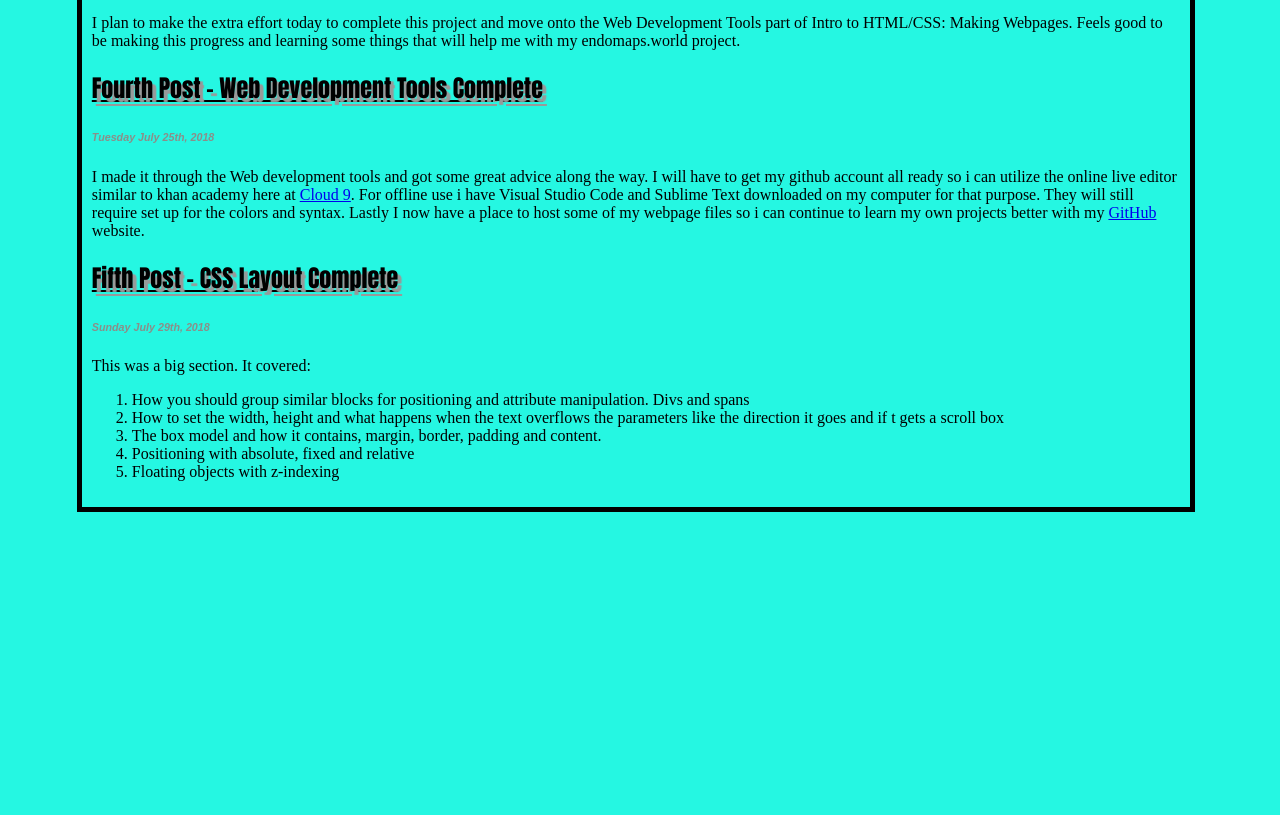
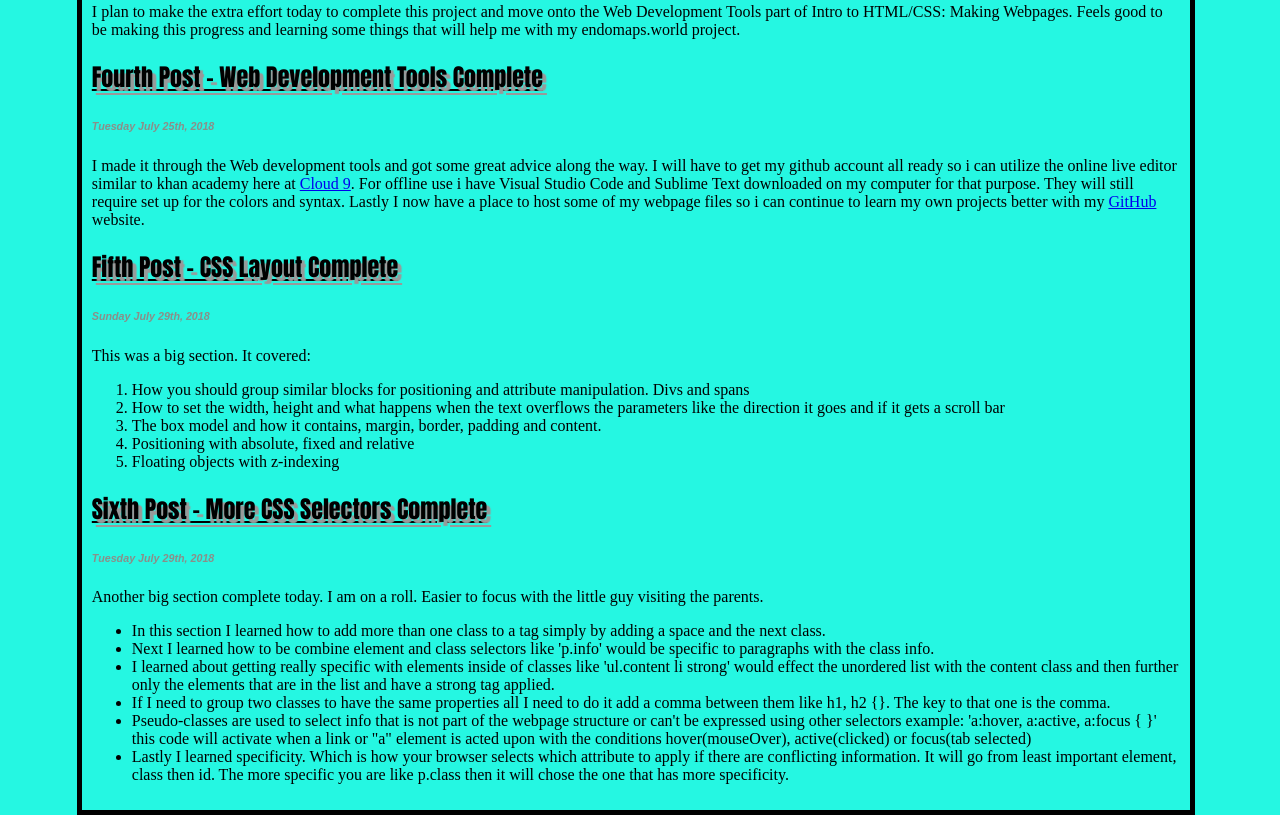
Before and after one commit to bluntsmasha420/bluntsmasha420.github.io, a plain HTML site: page index.html in a window 1280 px wide. Shown: the part 777-1592 px from the top of the page. Before the commit the page ends 1289 px from the top, so only its background shows below. Drawn offline with Linux system fonts and the light colour scheme.

Commit message:
Update index.html

```diff
--- a/index.html
+++ b/index.html
@@ -52,6 +52,7 @@
             <li><a href="#webDevTools">Third Post - On to Web Development Tools</a></li>
             <li><a href="#webDevToolsComp">Fourth Post - Web Development Tools Complete</a></li>
             <li><a href="#cssLayout">Fifth Post - CSS Layout Complete</a></li>
+            <li><a href="#morecss">Sixth Post - More CSS Selectors Complete</a></li>
         </ul>
 
 
@@ -78,19 +79,33 @@
 
         <p>I made it through the Web development tools and got some great advice along the way. I will have to get my github account all ready so i can utilize the online live editor similar to khan academy here at <a href="http://ide.c9.io/">Cloud 9</a>. For offline use i have Visual Studio Code and Sublime Text downloaded on my computer for that purpose. They will still require set up for the colors and syntax. Lastly I now have a place to host some of my webpage files so i can continue to learn my own projects better with my <a href="http://github.com">GitHub</a> website. </p>
 
+
         <h2 id="cssLayout" class="title">Fifth Post - CSS Layout Complete</h2>
         <h6>Sunday July 29th, 2018</h6>
 
         <p>This was a big section. It covered:</p>
         <ol>
             <li>How you should group similar blocks for positioning and attribute manipulation. Divs and spans</li>
-                <li>How to set the width, height and what happens when the text overflows the parameters like the direction it goes and if t gets a scroll box</li>
+            <li>How to set the width, height and what happens when the text overflows the parameters like the direction it goes and if it gets a scroll bar</li>
             <li>The box model and how it contains, margin, border, padding and content.</li>
             <li>Positioning with absolute, fixed and relative</li>
             <li>Floating objects with z-indexing</li>
         </ol>
 
+
+        <h2 id="morecss" class="title">Sixth Post - More CSS Selectors Complete</h2>
+        <h6>Tuesday July 29th, 2018</h6>
+
+        <p>Another big section complete today. I am on a roll. Easier to focus with the little guy visiting the parents.</p>
+        <ul>
+            <li>In this section I learned how to add more than one class to a tag simply by adding a space and the next class.</li>
+            <li>Next I learned how to be combine element and class selectors like 'p.info' would be specific to paragraphs with the class info.</li>
+            <li>I learned about getting really specific with elements inside of classes like 'ul.content li strong' would effect the unordered list with the content class and then further only the elements that are in the list and have a strong tag applied.</li>
+            <li>If I need to group two classes to have the same properties all I need to do it add a comma between them like h1, h2 {}. The key to that one is the comma.</li>
+            <li>Pseudo-classes are used to select info that is not part of the webpage structure or can't be expressed using other selectors example: 'a:hover, a:active, a:focus { }' this code will activate when a link or "a" element is acted upon with the conditions hover(mouseOver), active(clicked) or focus(tab selected)</li>
+            <li>Lastly I learned specificity. Which is how your browser selects which attribute to apply if there are conflicting information. It will go from least important element, class then id. The more specific you are like p.class then it will chose the one that has more specificity.</li>
+        </ul>
     </div>
-        <h1></h1>
+
     </body>
 </html>
```
Lines whose indentation alone changed are shown as unchanged.
